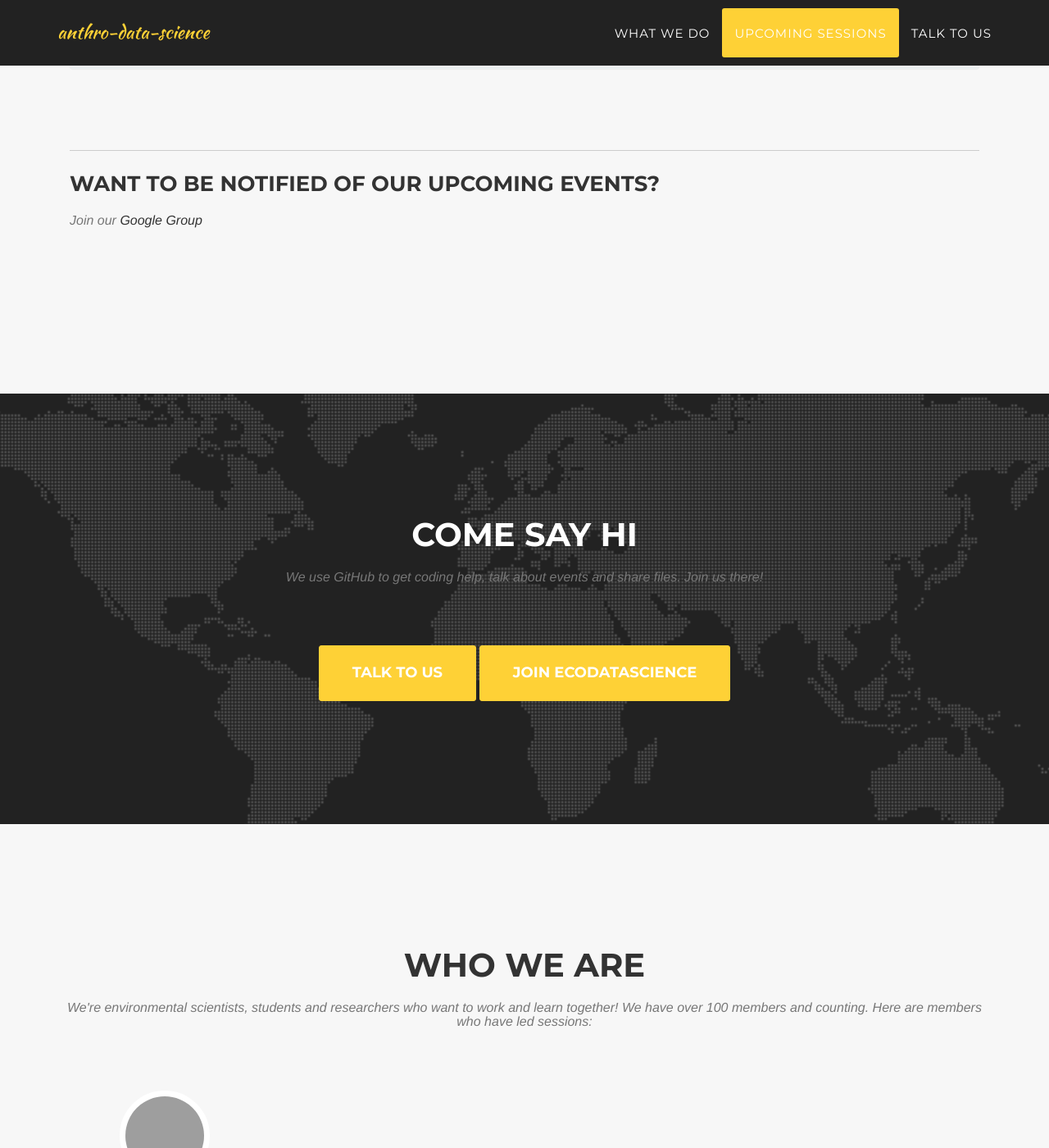
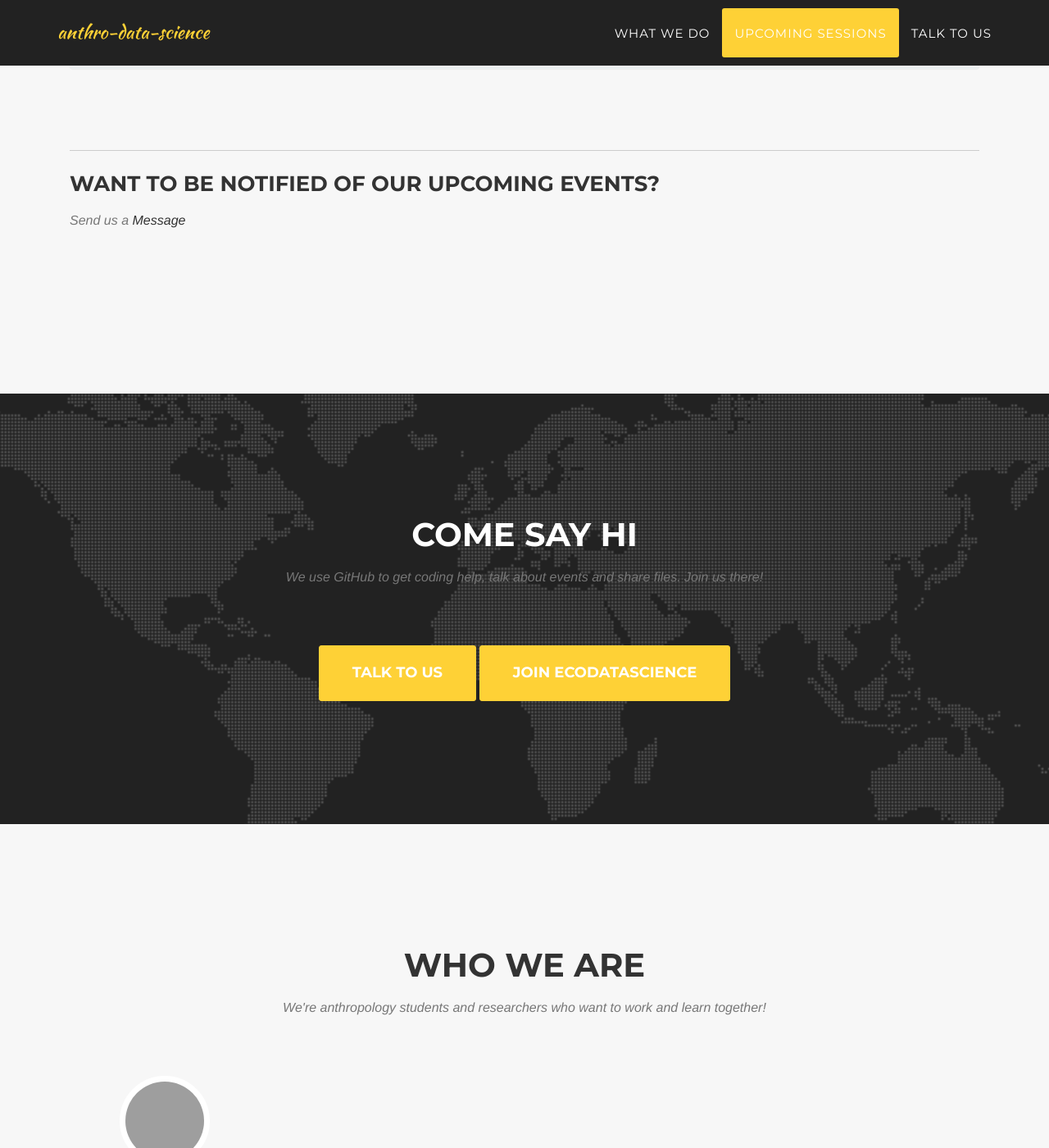
Before and after one commit to anthro-data-science/anthro-data-science.github.io, a Jekyll site: the page built from index.html, in a window 1280 px wide and 1400 px high, scrolled down 1959 px. Shown: the whole window at 82% size. Built offline with Jekyll 4.4.1, drawn with Linux system fonts in a browser that asks for light colours; some web fonts are replaced; grey boxes are pictures that could not be loaded.

Commit message:
update email list to issue tracker

```diff
--- a/_config.yml
+++ b/_config.yml
@@ -35,7 +35,7 @@ calendar_ical_url: "https://www.google.com/calendar/ical/USER@gmail.com/public/b
 # Setup survey
 # Set survey_url to No (no quotes) if disabled
 # I changed this to the github issues url instead of a survey.
-survey_url: "https://groups.google.com/forum/#!forum/eco-data-science"
+survey_url: "https://github.com/anthro-data-science/discuss/issues/new"
 
 #========================================
 # No touching anything below this line :)
--- a/_data/en.yml
+++ b/_data/en.yml
@@ -24,7 +24,7 @@ leadership: How to lead a session
 pastEvents: Previous sessions
 
 notification: Want to be notified of our upcoming events?
-watching: 'Join our <a href="https://groups.google.com/forum/#!forum/eco-data-science">Google Group</a>'
+watching: 'Send us a <a href="https://github.com/anthro-data-science/discuss/issues/new">Message</a>'
 watchingCaption: ''
 
 calendar: Subscribe to our events calendar!
@@ -37,7 +37,7 @@ contactSubheading: 'We use GitHub to get coding help, talk about events and shar
 contact: Talk To Us
 
 teamHeadline: Who We Are
-teamSubheading: "We're environmental scientists, students and researchers who want to work and learn together! We have over 100 members and counting. Here are members who have led sessions: "
+teamSubheading: "We're anthropology students and researchers who want to work and learn together! "
 interests: Interests
 
 codeOfConduct: Study Group Code of Conduct
```
